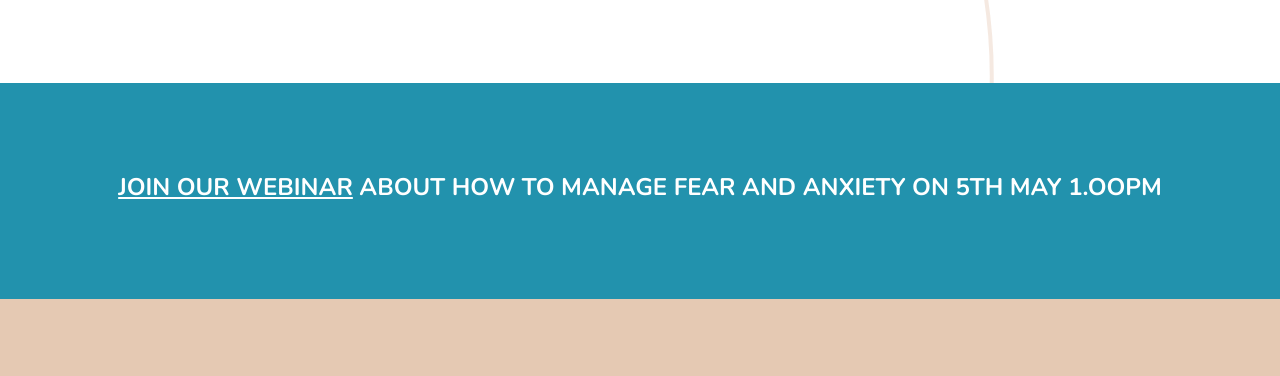
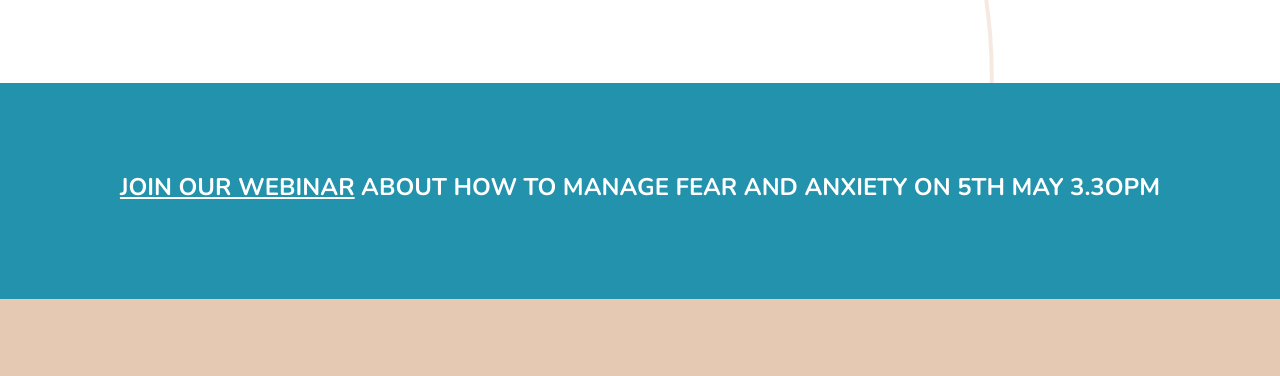
Before and after one commit to rajeevkrao/sahay, a website: page public/index.html in a window 1280 px wide. Shown: the part 687-1063 px from the top of the page. Drawn offline with nearby package versions, Linux system fonts and the light colour scheme; files whose address does not match are found by name.

Commit message:
Webinar 3.30pm

```diff
--- a/public/index.html
+++ b/public/index.html
@@ -100,7 +100,7 @@
 
     <div class="site-section bl-light">
       <div class="container">
-      <h2 class="webinar-text" style="color:white !important; text-align:center;"><a style="color:white;" href="https://forms.gle/ecuEhUVnWvkF2xJR9 "><u>JOIN OUR WEBINAR</u></a> ABOUT HOW TO MANAGE FEAR AND ANXIETY ON 5TH MAY 1.OOPM</h2>
+      <h2 class="webinar-text" style="color:white !important; text-align:center;"><a style="color:white;" href="https://forms.gle/ecuEhUVnWvkF2xJR9 "><u>JOIN OUR WEBINAR</u></a> ABOUT HOW TO MANAGE FEAR AND ANXIETY ON 5TH MAY 3.3OPM</h2>
       </div>
     </div>
 
```
